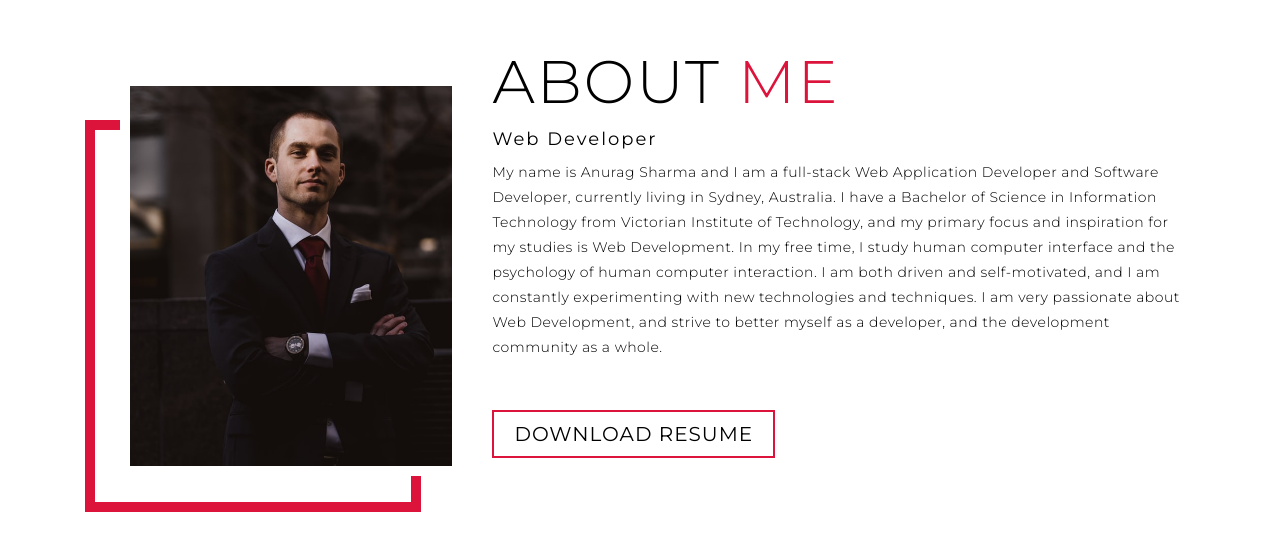
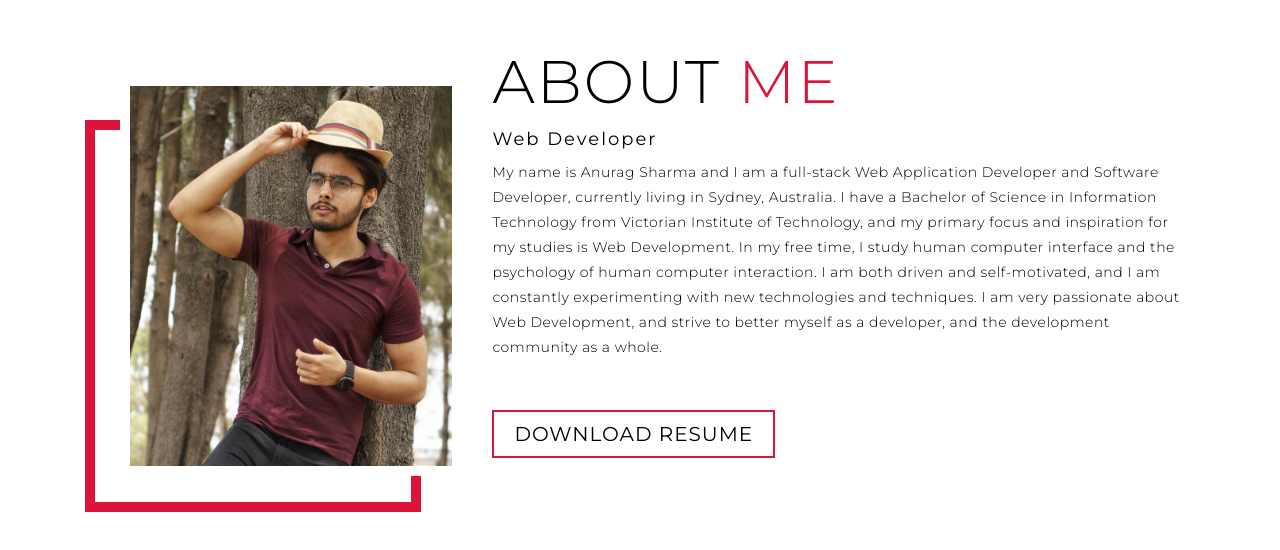
Before and after one commit to anurag32142/portfoliowebsite, a plain HTML site: page index.html in a window 1280 px wide. Shown: the part 3247-3797 px from the top of the page. Drawn offline with Linux system fonts and the light colour scheme.

Commit message:
Portfolio

```diff
--- a/index.html
+++ b/index.html
@@ -125,7 +125,7 @@
     <div class="about container">
       <div class="col-left">
         <div class="about-img">
-          <img src="./img/img-2.png" alt="img">
+          <img src="./img/profile.jpg" alt="img">
         </div>
       </div>
       <div class="col-right">
```
Also changed, not shown: img/profile.jpg (added).
